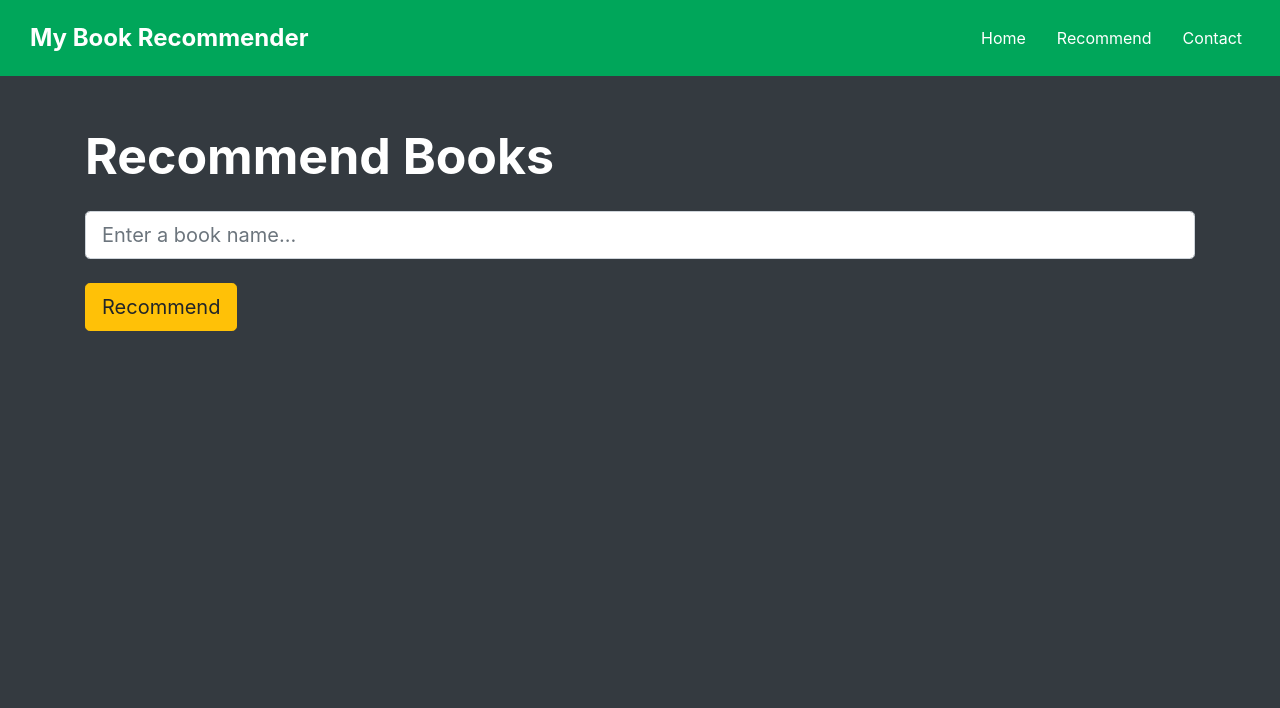
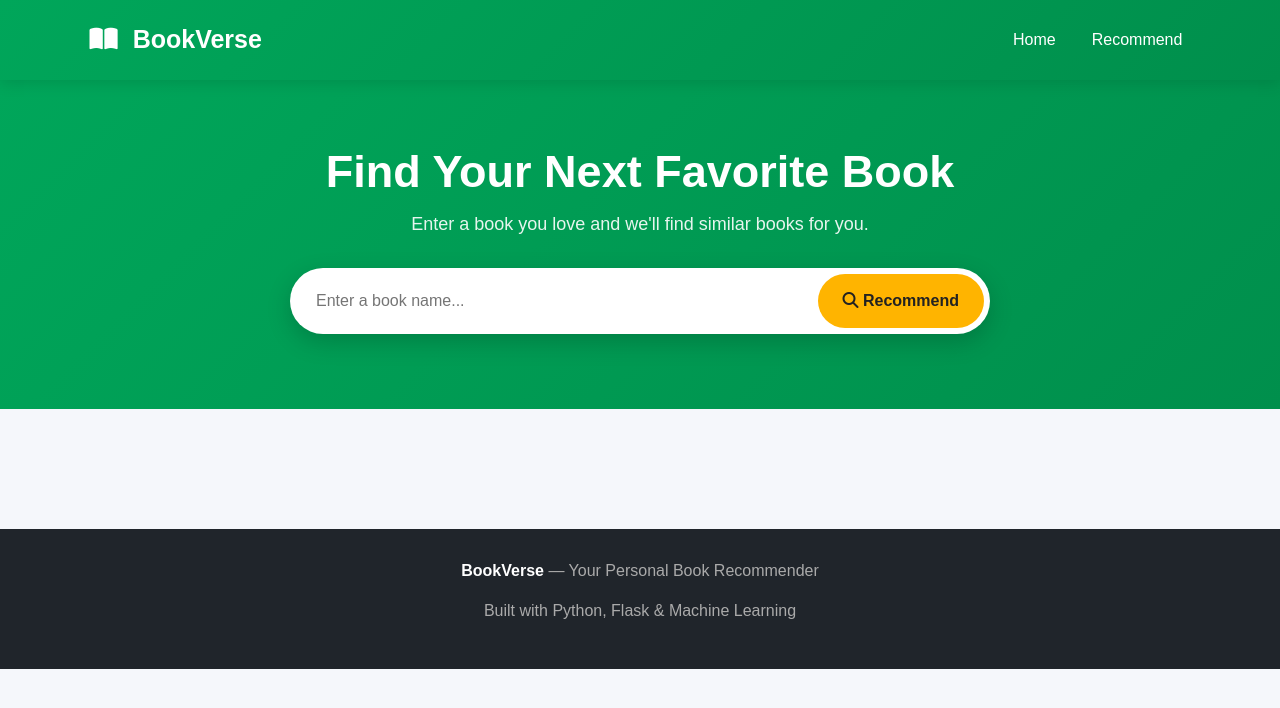
Before and after one commit to arnavj8/Book-Recommender-System, a Flask app: page /recommend in a window 1280 px wide. Shown: the top 708 px of the page. Run offline with Flask 3, Linux system fonts and the light colour scheme; parts of the project's set-up code (start-up, migrations or seed data) failed here and were passed over.

Commit message:
Refactor recommend.html for improved layout and styles
Updated the recommend.html template to enhance styling and structure, including title change and improved layout for book recommendations.

```diff
--- a/pythonProject1/templates/recommend.html
+++ b/pythonProject1/templates/recommend.html
@@ -2,99 +2,244 @@
 <html lang="en">
 
 <head>
+
     <meta charset="UTF-8">
     <meta name="viewport" content="width=device-width, initial-scale=1.0">
 
-    <title>Recommend Books</title>
+    <title>Book Recommendations | BookVerse</title>
 
-    <!-- Bootstrap -->
     <link
         rel="stylesheet"
         href="https://cdn.jsdelivr.net/npm/bootstrap@4.6.2/dist/css/bootstrap.min.css"
     >
 
+    <link
+        rel="stylesheet"
+        href="https://cdnjs.cloudflare.com/ajax/libs/font-awesome/6.5.2/css/all.min.css"
+    >
+
     <style>
-        body {
-            background-color: #343a40;
+
+        * {
+            box-sizing: border-box;
         }
 
+        body {
+            margin: 0;
+            font-family: Arial, Helvetica, sans-serif;
+            background: #f5f7fb;
+        }
+
+        /* Navbar */
+
         .navbar {
-            padding: 15px 30px;
+            background: linear-gradient(135deg, #00a65a, #008f4c);
+            padding: 16px 7%;
+            box-shadow: 0 3px 15px rgba(0, 0, 0, 0.12);
         }
 
         .navbar-brand {
             color: white !important;
-            font-size: 24px;
-            font-weight: bold;
+            font-size: 25px;
+            font-weight: 700;
+        }
+
+        .navbar-brand i {
+            margin-right: 8px;
         }
 
         .nav-link {
             color: white !important;
-            margin-left: 15px;
+            margin-left: 20px;
         }
 
-        .page-title {
+        /* Search Hero */
+
+        .search-section {
+            background: linear-gradient(
+                135deg,
+                #00a65a,
+                #008f4c
+            );
+
+            padding: 65px 20px 75px;
             color: white;
-            font-size: 50px;
-            font-weight: bold;
-            margin-top: 50px;
+            text-align: center;
         }
 
-        .search-box {
-            margin-top: 25px;
+        .search-section h1 {
+            font-size: 45px;
+            font-weight: 800;
+            margin-bottom: 12px;
         }
 
-        .card {
-            background-color: #454d55;
-            border: none;
-            border-radius: 10px;
-            height: 100%;
-            overflow: hidden;
-            transition: transform 0.2s;
+        .search-section p {
+            font-size: 18px;
+            opacity: 0.9;
+            margin-bottom: 30px;
         }
 
-        .card:hover {
-            transform: translateY(-5px);
+        .search-form {
+            max-width: 700px;
+            margin: auto;
+            display: flex;
+            background: white;
+            padding: 6px;
+            border-radius: 50px;
+            box-shadow: 0 8px 25px rgba(0, 0, 0, 0.18);
         }
 
-        .card-img-top {
+        .search-input {
+            flex: 1;
+            border: none;
+            outline: none;
+            padding: 15px 20px;
+            font-size: 16px;
+            border-radius: 50px;
+        }
+
+        .search-button {
+            border: none;
+            background: #ffb400;
+            color: #222;
+            padding: 12px 25px;
+            border-radius: 50px;
+            font-weight: 700;
+            cursor: pointer;
+        }
+
+        .search-button:hover {
+            background: #ffa500;
+        }
+
+        /* Results */
+
+        .results-section {
+            padding-top: 50px;
+        }
+
+        .results-title {
+            font-size: 30px;
+            font-weight: 800;
+            margin-bottom: 35px;
+            color: #222;
+        }
+
+        /* Cards */
+
+        .book-card {
+            background: white;
+            border-radius: 15px;
+            overflow: hidden;
+            height: 100%;
+            border: 1px solid #e9ecef;
+            box-shadow: 0 5px 18px rgba(0, 0, 0, 0.07);
+            transition: all 0.25s ease;
+        }
+
+        .book-card:hover {
+            transform: translateY(-8px);
+            box-shadow: 0 14px 30px rgba(0, 0, 0, 0.14);
+        }
+
+        .book-image-container {
             width: 100%;
             height: 320px;
-            object-fit: cover;
-        }
-
-        .card-body {
+            background: #f0f2f5;
+            display: flex;
+            justify-content: center;
+            align-items: center;
             padding: 15px;
         }
 
+        .book-image {
+            width: 100%;
+            height: 100%;
+            object-fit: contain;
+            border-radius: 6px;
+        }
+
+        .book-details {
+            padding: 18px;
+        }
+
         .book-title {
-            color: white;
-            font-size: 18px;
-            font-weight: bold;
+            color: #222;
+            font-size: 17px;
+            font-weight: 700;
+            line-height: 1.4;
+            min-height: 48px;
+        }
+
+        .book-author {
+            color: #777;
+            font-size: 14px;
             margin-top: 10px;
         }
 
-        .book-author {
-            color: #dddddd;
-            font-size: 16px;
+        /* Message */
+
+        .message-box {
+            max-width: 600px;
+            margin: 40px auto;
+            padding: 20px;
+            background: #fff3cd;
+            color: #856404;
+            border-radius: 12px;
+            text-align: center;
+            font-weight: 600;
         }
 
-        .message {
-            color: #ffc107;
-            font-size: 20px;
-            font-weight: bold;
-            margin-top: 30px;
+        /* Footer */
+
+        footer {
+            margin-top: 70px;
+            padding: 30px;
+            text-align: center;
+            background: #20252b;
+            color: #aaa;
         }
+
+        footer strong {
+            color: white;
+        }
+
+        @media (max-width: 600px) {
+
+            .search-section h1 {
+                font-size: 34px;
+            }
+
+            .search-form {
+                flex-direction: column;
+                background: transparent;
+                box-shadow: none;
+            }
+
+            .search-input {
+                margin-bottom: 10px;
+            }
+
+            .search-button {
+                width: 100%;
+            }
+
+        }
+
     </style>
+
 </head>
 
 <body>
 
+
 <!-- Navbar -->
-<nav class="navbar navbar-expand-lg" style="background-color:#00a65a">
+
+<nav class="navbar navbar-expand-lg">
 
     <a class="navbar-brand" href="/">
-        My Book Recommender
+        <i class="fa-solid fa-book-open"></i>
+        BookVerse
     </a>
 
     <ul class="navbar-nav ml-auto">
@@ -111,106 +256,105 @@
             </a>
         </li>
 
-        <li class="nav-item">
-            <a class="nav-link" href="#">
-                Contact
-            </a>
-        </li>
-
     </ul>
 
 </nav>
 
 
-<!-- Main Content -->
-<div class="container">
+<!-- Search Section -->
 
-    <div class="row">
+<section class="search-section">
 
-        <div class="col-md-12">
+    <h1>Find Your Next Favorite Book</h1>
 
-            <h1 class="page-title">
-                Recommend Books
-            </h1>
+    <p>
+        Enter a book you love and we'll find similar books for you.
+    </p>
 
-            <!-- Search Form -->
+
     <form
         action="/recommend_books"
         method="post"
-                class="search-box"
+        class="search-form"
     >
 
         <input
+            type="text"
             name="user_input"
-                    type="text"
-                    class="form-control form-control-lg"
+            class="search-input"
             placeholder="Enter a book name..."
             required
         >
 
-                <br>
-
         <button
             type="submit"
-                    class="btn btn-lg btn-warning"
+            class="search-button"
         >
+            <i class="fa-solid fa-magnifying-glass"></i>
             Recommend
         </button>
 
     </form>
 
-        </div>
+</section>
 
 
-        <!-- Message -->
+<!-- Results -->
+
+<div class="container results-section">
+
     {% if message %}
 
-        <div class="col-md-12">
+    <div class="message-box">
 
-            <p class="message">
+        <i class="fa-solid fa-circle-exclamation"></i>
+
         {{ message }}
-            </p>
 
     </div>
 
     {% endif %}
 
 
-        <!-- Recommended Books -->
     {% if data %}
 
-            <div class="col-md-12">
+    <h2 class="results-title">
+        <i class="fa-solid fa-wand-magic-sparkles"></i>
+        Recommended For You
+    </h2>
 
-                <h2 class="text-white mt-5">
-                    Recommended Books
-                </h2>
+
+    <div class="row">
+
+        {% for i in data %}
+
+        <div class="col-xl-3 col-lg-3 col-md-4 col-sm-6 mb-4">
+
+            <div class="book-card">
+
+                <div class="book-image-container">
+
+                    <img
+                        class="book-image"
+                        src="{{ i[2] }}"
+                        alt="{{ i[0] }}"
+                        loading="lazy"
+                        onerror="this.src='https://via.placeholder.com/300x400?text=No+Image'"
+                    >
 
                 </div>
 
-            {% for i in data %}
 
-            <div
-                class="col-lg-3 col-md-4 col-sm-6"
-                style="margin-top:40px"
-            >
+                <div class="book-details">
 
-                <div class="card">
+                    <div class="book-title">
+                        {{ i[0] }}
+                    </div>
 
-                    <img
-                        class="card-img-top"
-                        src="{{ i[2] }}"
-                        alt="{{ i[0] }}"
-                    >
-
-                    <div class="card-body">
-
-                        <p class="book-title">
-                            {{ i[0] }}
-                        </p>
-
-                        <p class="book-author">
+                    <div class="book-author">
+                        <i class="fa-solid fa-user"></i>
                         {{ i[1] }}
-                        </p>
+                    </div>
 
                 </div>
 
@@ -220,11 +364,27 @@
 
         {% endfor %}
 
+    </div>
+
     {% endif %}
 
 </div>
 
-</div>
+
+<!-- Footer -->
+
+<footer>
+
+    <p>
+        <strong>BookVerse</strong> — Your Personal Book Recommender
+    </p>
+
+    <p>
+        Built with Python, Flask & Machine Learning
+    </p>
+
+</footer>
+
 
 </body>
 </html>
```
Lines whose indentation alone changed are shown as unchanged.
